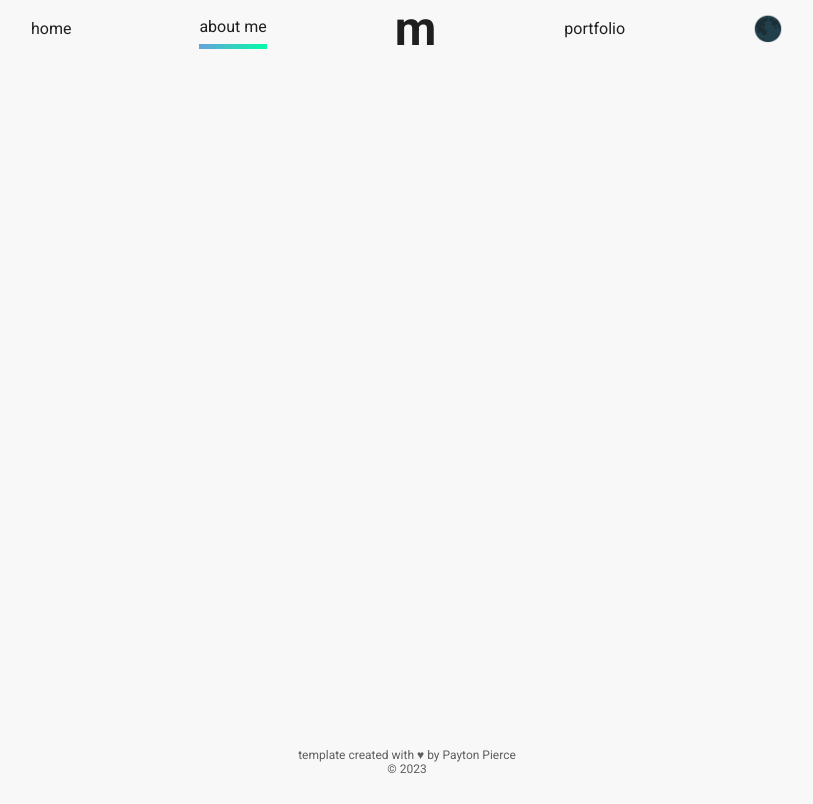
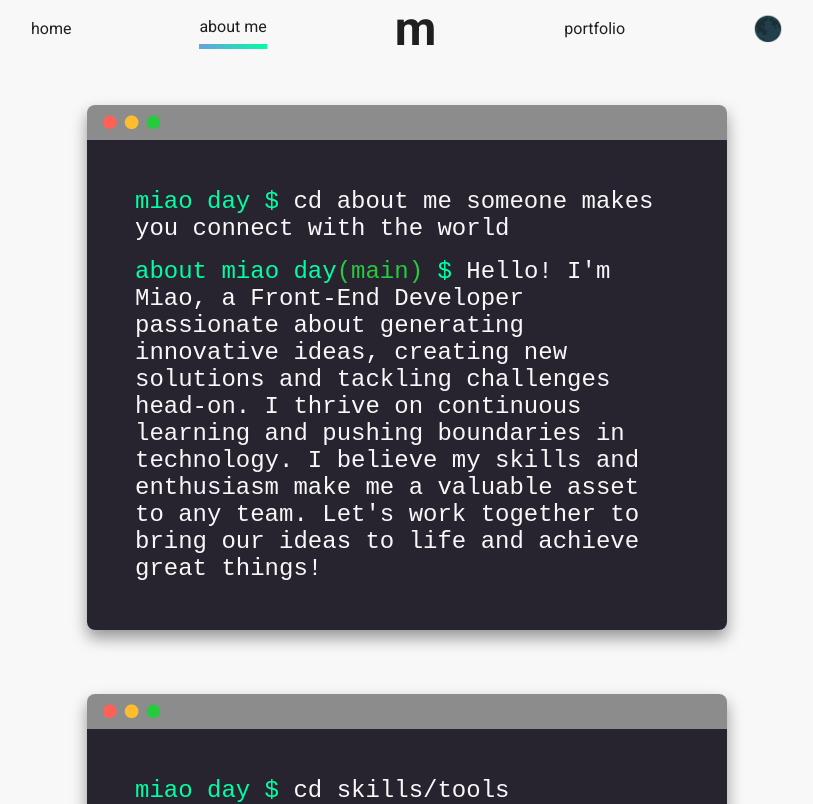
Before and after one commit to Miaoday/portfolio, a React (Create React App) app: page /about in a window 1280 px wide. Shown: the top 804 px of the page, without its empty margins (233-1046 px from the left). Built offline with nearby package versions, Linux system fonts and the light colour scheme; the HTML template or start-up script is replaced by a standard one.

Commit message:
test route

```diff
--- a/src/components/BaseLayout.js
+++ b/src/components/BaseLayout.js
@@ -37,8 +37,8 @@ export default function BaseLayout() {
             <Grid item flexGrow={1}>
                <Routes>
                   <Route exact path={'/'} element={<Home/>}/>
-                  <Route exact path={'/aboutMe'} element={<About/>}/>
-                  <Route exact path={'/works'} element={<Portfolio/>}/>
+                  <Route exact path={'/about'} element={<About/>}/>
+                  <Route exact path={'/portfolio'} element={<Portfolio/>}/>
                </Routes>
             </Grid>
             <Grid item>
```
